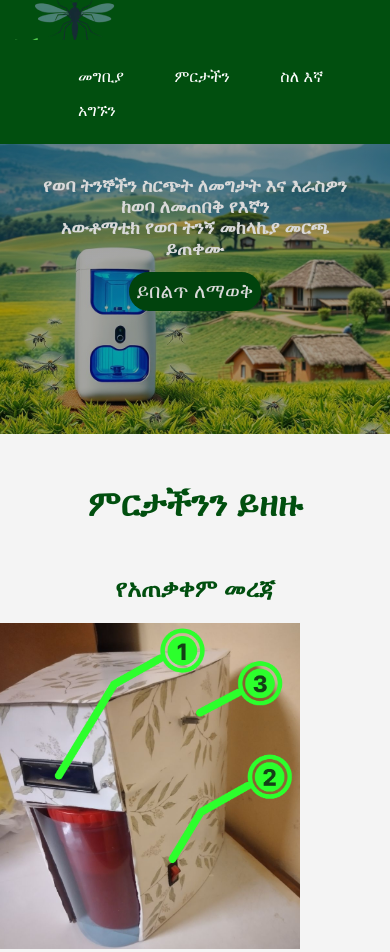
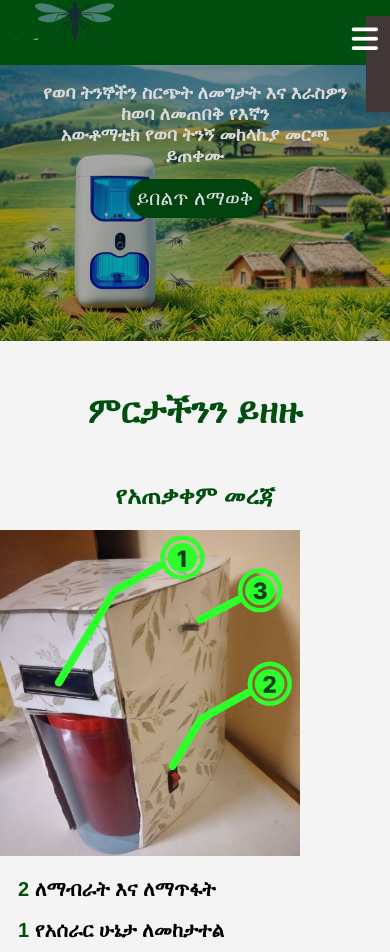
Before and after one commit to Ahlamv/GDG, a plain HTML site: page End-malaria.vercel.app/index.html in a window 390 px wide. Shown: the top 952 px of the page. Drawn offline with Linux system fonts and the light colour scheme.

Commit message:
Refactor header structure and styles for improved layout and responsiveness

```diff
--- a/End-malaria.vercel.app/index.html
+++ b/End-malaria.vercel.app/index.html
@@ -8,21 +8,24 @@
     <link rel="icon" type="image/png" href="./assets/logo2-removebg-preview 5.png">
     <script src="https://kit.fontawesome.com/a495d04ff9.js" crossorigin="anonymous"></script>
 <body>
-    <div class="fixed"><header>
+    <header>
     <div class="navbar" id="head">
             <div class="img">
             <img src="./assets/logo2-removebg-preview 5.png" alt="logo"></div>
             <div class="navlist">
+                <input type="checkbox" id="check">
+                <label for="check" class="checkbox">
+                    <i class="fa-solid fa-bars" style="color: #ffffff;"></i>
+                </label>
             <ul>
                 <div><li><a href="index.html">መግቢያ</a></li></div>
                 <div><li><a href="index.html">ምርታችን</a></li></div>
                 <div><li><a href="index.html">ስለ እኛ</a></li></div>
                 <div><li><a href="index.html">አግኙን</a></li></div>
             </ul>
-            </div>
+          </div>
     </div>
-    </header>
-    </div>
+    </header><br><br>
     <div class="txt">
     <h3>የወባ ትንኞችን ስርጭት ለመግታት እና እራስዎን ከወባ ለመጠበቅ የእኛን<br> አውቶማቲክ የወባ ትንኝ  መከላኬያ መርጫ ይጠቀሙ</h3>
     <button>ይበልጥ ለማወቅ</button>
@@ -41,11 +44,11 @@
         <button class="button1">አግኙን</button></div>
         <div><img class="img1" src="./assets/product.png"></div>
     </div>
-    <div id="box">
+    <div id="box"><div>
         እራሰወን ከወባ ትንኝ ይከላከሉ<br>
         ዛሬውኑ አውቶማቲክ የወባ ትንኝ መከላኬያ መርጫወን ያግኙኙ!<br>
         <button class="button2">ይዘዙ</button>
-    </div>
+    </div></div>
     <h1 class="title">ምርታችንን ይዘዙ</h1>
     <p style="text-align:center;">የእቃው ምስል</p>
     <img class="img2" src="./assets/Group 1000003405.png"><br>
--- a/End-malaria.vercel.app/style.css
+++ b/End-malaria.vercel.app/style.css
@@ -4,39 +4,39 @@ body{
         padding: 0;
         background-color: #f4f4f4;
 }
-header{
+header .navbar{
    background-color:rgb(1, 79, 15);
-
+   width: 100%;;
+   position: fixed;
+   z-index: 1000;
 }
 #head{
     display:flex;
     flex-wrap:wrap;
     justify-content: space-between;
 }
-
 .navbar a{
     color:white;
-    display:block;
+    display:inline-block;
     text-decoration: none;
-    padding:8px;
+}
 
-}
 .navbar ul{
     list-style-type: none;
 }
 .navlist div{
     display:inline-block;
     margin-left: 30px;
-
 }
 div h3{
     color:white;
     position: relative;
 }
 .txt{
+    margin-top: 15px;
     padding: 20px;
     text-align: right;
-    background:
+    background-image:
     linear-gradient(
         rgba(0,0,0,0.23),
         rgba(0,0,0,0.23)
@@ -87,10 +87,10 @@ section p{
     margin:15px;
     text-align: center;
     display: flex;
-
 }
 #box{
-    margin:20px;
+    display: block;
+    margin: auto;
     border: none;
     border-radius: 20px;
     background-color:rgb(1, 79, 15) ;
@@ -123,7 +123,7 @@ section p{
     color:white;
     padding: 8px;
 }
-input {
+input{
     border: 2px solid rgb(216, 215, 215);
     margin: 10px;
     border-radius: 5px;
@@ -160,7 +160,7 @@ footer{
 }
 .list a{
     color:white;
-    display: bolck;
+    display: inline-block;
     text-decoration: none;
     margin:10px;
     text-align: right;
@@ -178,8 +178,17 @@ footer{
     flex-wrap:wrap;
     justify-content:space-between;
     font-size:1.2em;
-
-
+}
+.checkbox{
+    font-size:30px;
+    line-height:80px;
+    float:right;
+}
+#check{
+   display:none;
+}
+.checkbox{
+    display: none;
 }
 @media screen and (max-width:768px){
   .container{
@@ -207,5 +216,21 @@ footer{
   }
   #box{
     width:90%;
-
   }
+  header .navbar{
+     height:65px;
+  }
+.navlist ul a{
+    display:none;
+  }
+  .checkbox{
+    display:block;
+    margin-right: 12px;
+    cursor:pointer;
+ }
+.navlist div{
+   display: block;
+   padding: 12px;
+   background-color: rgb(65, 55, 55);
+}
+}
```
Also changed, not shown: Projects/checkpoint3/style.css (+8 -4 lines).
